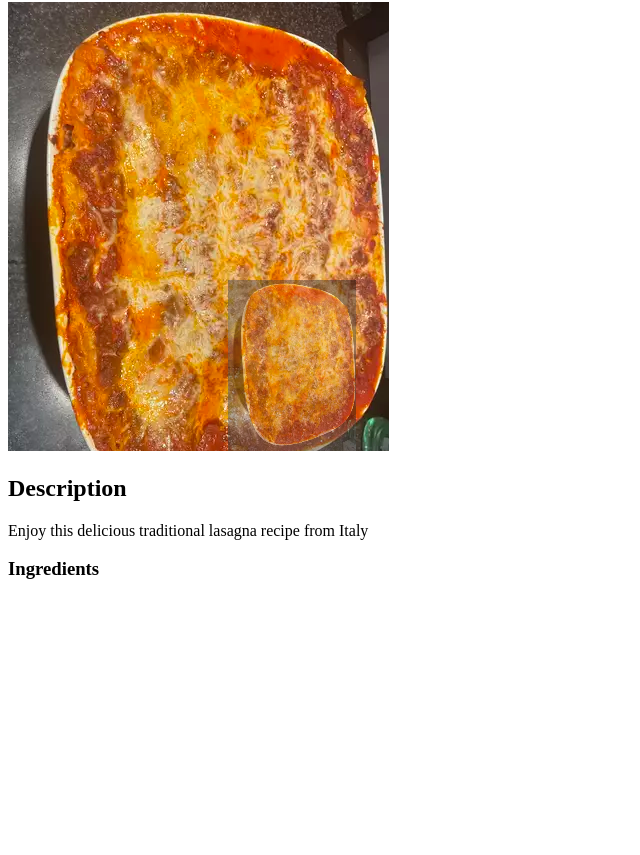
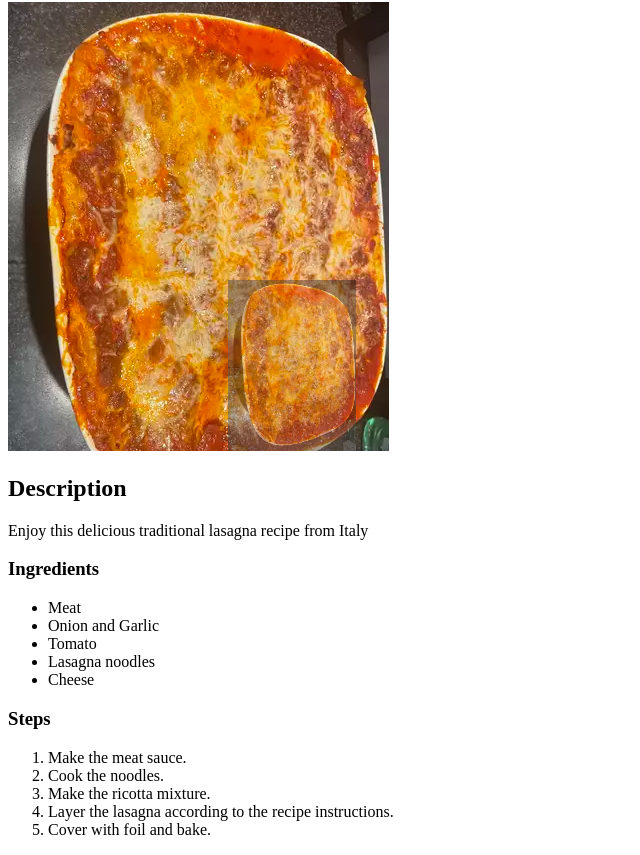
Before and after one commit to guillaume-gonnet/odin-recipes, a plain HTML site: page recipes/lasagna.html in a window 1280 px wide. Shown: the part 78-933 px from the top of the page, without its empty margins (0-640 px from the left). Before the commit the page ends 800 px from the top, so only its background shows below. Drawn offline with Linux system fonts and the light colour scheme.

Commit message:
add finish lasagna recipe

```diff
--- a/recipes/lasagna.html
+++ b/recipes/lasagna.html
@@ -13,6 +13,21 @@
     <h2>Description</h2>
     <p>Enjoy this delicious traditional lasagna recipe from Italy</p>
     <h3>Ingredients</h3>
+    <ul>
+        <li>Meat</li>
+        <li>Onion and Garlic</li>
+        <li>Tomato</li>
+        <li>Lasagna noodles</li>
+        <li>Cheese</li>
+    </ul>
+    <h3>Steps</h3>
+    <ol>
+        <li>Make the meat sauce.</li>
+        <li>Cook the noodles.</li>
+        <li>Make the ricotta mixture.</li>
+        <li>Layer the lasagna according to the recipe instructions.</li>
+        <li>Cover with foil and bake.</li>
+    </ol>
 </body>
 
 </html>
```
